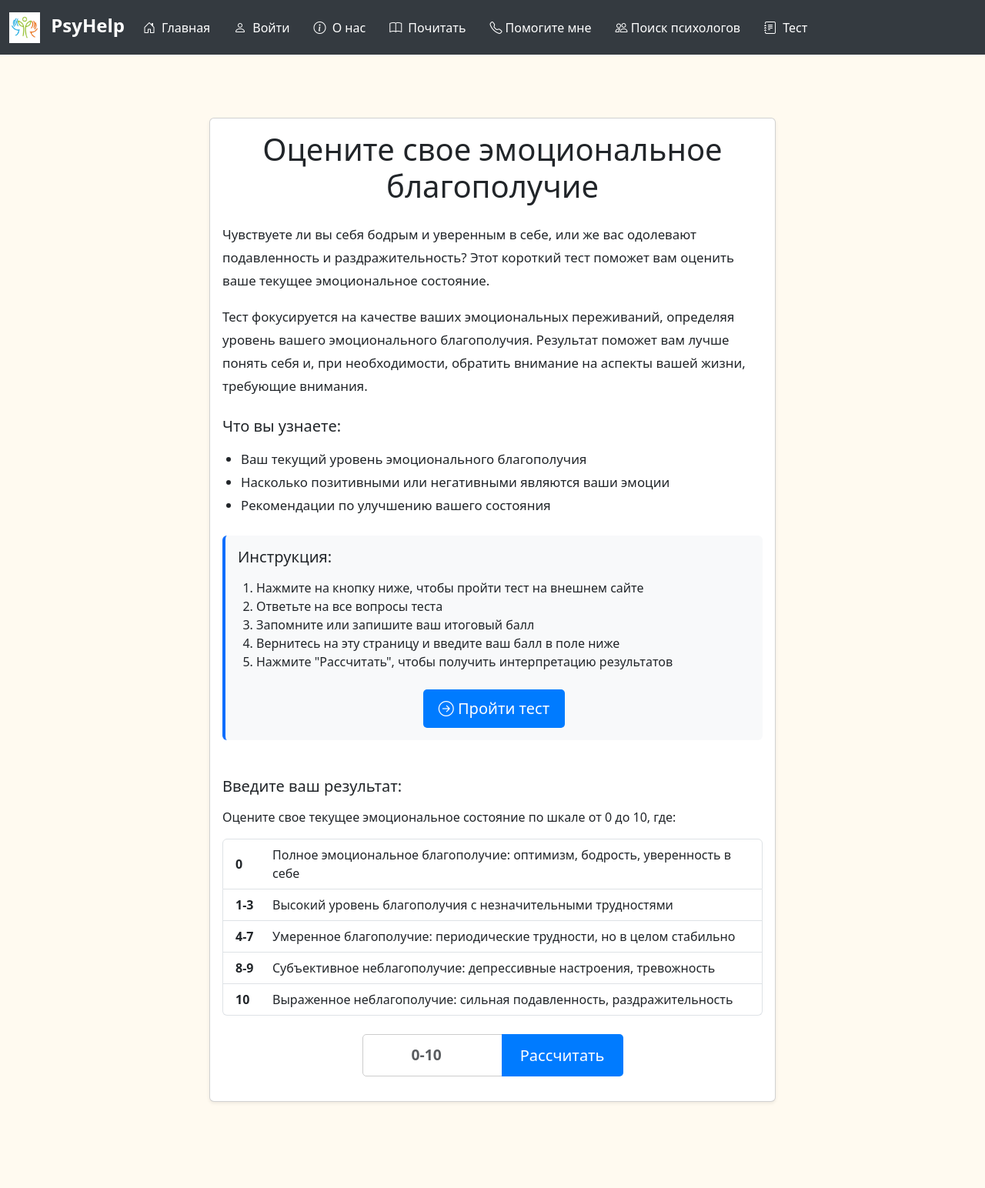
After one commit to vadimsaimanov/DjangoProject, a Django app: template itproger/main/templates/main/test.html in a window 1280 px wide. The commit adds this page. Shown: the whole page at 77% size. Run offline with Django 3.2, Linux system fonts and the light colour scheme; the template is opened without the code that fills it, so the values that code supplies are empty; some libraries are stand-ins or nearby versions.

Commit message:
Добавил страницу тест, настроил навигационную панель, добавил стилей и создал старницы помогите мне и поиск психологов (настроил немного другие названия и иконки)

```diff
--- /dev/null
+++ b/itproger/main/static/main/css/test.css
@@ -0,0 +1,115 @@
+/* Основные стили для страницы теста */
+.test-container {
+    padding-top: 2rem;
+    padding-bottom: 4rem;
+}
+
+.test-description {
+    line-height: 1.8;
+    font-size: 1.05rem;
+    margin-bottom: 2rem;
+}
+
+.test-description ul {
+    padding-left: 1.5rem;
+    margin-top: 1rem;
+}
+
+.test-instructions {
+    border-left: 4px solid #0d6efd;
+    padding: 1.5rem;
+    margin-bottom: 2rem;
+    background-color: #f8f9fa;
+    border-radius: 0.25rem;
+}
+
+.test-instructions ol {
+    padding-left: 1.5rem;
+    margin-top: 1rem;
+}
+
+.scale-description .list-group-item {
+    border-left: none;
+    border-right: none;
+    padding: 1rem 1.25rem;
+}
+
+#rating {
+    text-align: center;
+    font-weight: bold;
+    font-size: 1.2rem;
+    padding: 0.75rem;
+}
+
+#calculate-btn {
+    padding-left: 1.5rem;
+    padding-right: 1.5rem;
+}
+
+#result-container .card-header {
+    background-color: #f8f9fa;
+    font-weight: 600;
+    padding: 1rem 1.25rem;
+}
+
+#result-content {
+    line-height: 1.8;
+    padding: 1rem 0;
+}
+
+#action-buttons {
+    text-align: center;
+    margin-top: 1.5rem;
+}
+
+/* Адаптация для мобильных */
+@media (max-width: 768px) {
+    .test-container {
+        padding-top: 1rem;
+        padding-bottom: 2rem;
+    }
+
+    #action-buttons .btn {
+        display: block;
+        width: 100%;
+        margin-bottom: 0.75rem;
+    }
+
+    .list-group-item span {
+        text-align: left;
+        margin-top: 0.5rem;
+        display: block;
+    }
+}
+/* Добавьте это в конец файла */
+.btn-warning-custom {
+    background-color: #d35400;
+    border-color: #d35400;
+    color: white;
+}
+
+.btn-warning-custom:hover {
+    background-color: #b34700;
+    border-color: #b34700;
+    color: white;
+}
+
+.btn-outline-warning-custom {
+    border-color: #d35400;
+    color: #d35400;
+}
+
+.btn-outline-warning-custom:hover {
+    background-color: #d35400;
+    border-color: #d35400;
+    color: white;
+}
+
+.text-warning-custom {
+    color: #d35400 !important;
+}
+
+.list-group-item strong {
+    min-width: 40px; /* Фиксированная ширина для цифр */
+    display: inline-block;
+}
--- /dev/null
+++ b/itproger/main/static/main/js/test.js
@@ -0,0 +1,115 @@
+document.addEventListener('DOMContentLoaded', function() {
+    const ratingInput = document.getElementById('rating');
+    const calculateBtn = document.getElementById('calculate-btn');
+    const resultContainer = document.getElementById('result-container');
+    const resultContent = document.getElementById('result-content');
+    const actionButtons = document.getElementById('action-buttons');
+
+    // Ограничиваем ввод только допустимыми значениями
+    ratingInput.addEventListener('input', function() {
+        let value = parseInt(this.value);
+        if (isNaN(value)) {
+            this.value = '';
+        } else if (value < 0) {
+            this.value = 0;
+        } else if (value > 10) {
+            this.value = 10;
+        }
+    });
+
+    calculateBtn.addEventListener('click', function() {
+        const score = parseInt(ratingInput.value);
+
+        if (isNaN(score) || score < 0 || score > 10) {
+            alert('Пожалуйста, введите число от 0 до 10');
+            return;
+        }
+
+        showResult(score);
+    });
+
+    function showResult(score) {
+        let resultText = '';
+        let buttonHtml = '';
+
+        if (score === 0) {
+            resultText = `
+                <h5 class="text-success">Оптимальное эмоциональное благополучие (0 баллов)</h5>
+                <p>Ваши результаты свидетельствуют о прекрасном эмоциональном состоянии. Вы демонстрируете высокий уровень психологического комфорта, уверенности в себе и позитивного настроя.</p>
+                <p>Вы, скорее всего, легко справляетесь со стрессовыми ситуациями, обладаете хорошей эмоциональной устойчивостью и позитивным взглядом на жизнь. Такое состояние позволяет вам эффективно решать повседневные задачи и наслаждаться жизнью.</p>
+                <p><strong>Рекомендации:</strong> Продолжайте практики, которые помогают вам поддерживать это состояние. Возможно, вам будет интересно узнать больше о психологии и методах поддержания эмоционального благополучия.</p>
+            `;
+            buttonHtml = `
+                <a href="/news/" class="btn btn-success btn-lg">
+                    <i class="bi bi-book"></i> Почитать статьи
+                </a>
+            `;
+        }
+        else if (score >= 1 && score <= 3) {
+            resultText = `
+                <h5 class="text-success">Высокий уровень благополучия (${score} балл(ов))</h5>
+                 <p>Ваше эмоциональное состояние можно охарактеризовать как очень хорошее. Вы в основном чувствуете себя уверенно и спокойно, хотя иногда можете испытывать незначительные колебания настроения.</p>
+                <p>Вы достаточно хорошо справляетесь со стрессом и в целом удовлетворены своей жизнью. Возможны редкие периоды дискомфорта, но они не оказывают существенного влияния на ваше общее состояние.</p>
+                <p><strong>Рекомендации:</strong> Обратите внимание на методы поддержания эмоционального баланса. Полезные материалы по психологии могут помочь вам сохранить и улучшить ваше состояние.</p>
+            `;
+            buttonHtml = `
+                <a href="/news/" class="btn btn-success btn-lg">
+                    <i class="bi bi-book"></i> Почитать статьи
+                </a>
+            `;
+        }
+        else if (score >= 4 && score <= 7) {
+            resultText = `
+                <h5 class="text-primary">Умеренное благополучие (${score} балл(ов))</h5>
+                <p>Ваши результаты находятся в пределах средних значений. Серьёзные проблемы отсутствуют, но и о полном эмоциональном комфорте говорить нельзя.</p>
+                <p>Вы можете периодически испытывать стресс, тревогу или подавленность, но в целом справляетесь с этими состояниями. Возможно, вам не хватает некоторых навыков эмоциональной саморегуляции или есть внешние обстоятельства, влияющие на ваше состояние.</p>
+                <p><strong>Рекомендации:</strong> Обратите внимание на методы саморегуляции и стресс-менеджмента. Если трудности сохраняются, рассмотрите возможность консультации со специалистом.</p>
+            `;
+            buttonHtml = `
+                <a href="/news/" class="btn btn-primary btn-lg me-3">
+                    <i class="bi bi-book"></i> Почитать статьи
+                </a>
+                <a href="/searchpsy/" class="btn btn-outline-primary btn-lg">
+                    <i class="bi bi-people"></i> Поиск психологов
+                </a>
+            `;
+        }
+        else if (score >= 8 && score <= 9) {
+            resultText = `
+                <h5 class="text-warning" style="color: #d35400 !important;">Субъективное неблагополучие (${score} балл(ов))</h5>
+                <p>Ваши результаты указывают на выраженный эмоциональный дискомфорт. Вы, скорее всего, часто испытываете подавленность, тревогу или раздражительность.</p>
+                <p>Такое состояние может быть связано с трудностями в личной жизни, профессиональными проблемами или внутренними конфликтами. Возможно, вам трудно контролировать свои эмоции или справляться со стрессовыми ситуациями.</p>
+                <p><strong>Рекомендации:</strong> Настоятельно рекомендуем обратиться за профессиональной психологической помощью. Своевременная поддержка поможет вам разобраться в причинах вашего состояния и найти пути улучшения.</p>
+            `;
+            buttonHtml = `
+                <a href="/searchpsy/" class="btn btn-warning btn-lg me-3" style="background-color: #d35400; border-color: #d35400;">
+                    <i class="bi bi-people"></i> Поиск психологов
+                </a>
+                <a href="/help/" class="btn btn-outline-warning btn-lg" style="border-color: #d35400; color: #d35400;">
+                    <i class="bi bi-house-heart"></i> Помощь
+                </a>
+            `;
+        }
+        else if (score === 10) {
+            resultText = `
+                <h5 class="text-danger">Выраженное эмоциональное неблагополучие (10 баллов)</h5>
+                <p>Ваши результаты свидетельствуют о крайне низком уровне эмоционального благополучия. Вы, вероятно, испытываете сильную подавленность, чувство безнадежности или постоянную раздражительность.</p>
+                <p>Такое состояние может значительно влиять на все аспекты вашей жизни: отношения, работу, повседневную активность. Возможно, вы чувствуете себя опустошенным, одиноким или не видите перспектив улучшения.</p>
+                <p><strong>Рекомендации:</strong> Немедленно обратитесь за профессиональной помощью. Вы не должны оставаться с этим один на один. Помните, что ваше состояние временное, и при правильной поддержке вы сможете с ним справиться.</p>
+            `;
+            buttonHtml = `
+                <a href="/help/" class="btn btn-danger btn-lg me-3">
+                    <i class="bi bi-telephone"></i> Помогите мне
+                </a>
+                <a href="/searchpsy/" class="btn btn-outline-danger btn-lg">
+                    <i class="bi bi-people"></i> Поиск психологов
+                </a>
+            `;
+        }
+
+        resultContent.innerHTML = resultText;
+        actionButtons.innerHTML = buttonHtml;
+        resultContainer.style.display = 'block';
+        resultContainer.scrollIntoView({ behavior: 'smooth' });
+    }
+});
--- a/itproger/main/templates/main/layout.html
+++ b/itproger/main/templates/main/layout.html
@@ -7,6 +7,7 @@
     <title>{% block title %}Главная страница{% endblock %}</title>
     <link rel="stylesheet" href="https://cdn.jsdelivr.net/npm/bootstrap@5.3.3/dist/css/bootstrap.min.css">
     <link rel="stylesheet" href="{% static 'main/css/main.css' %}">
+    <link rel="stylesheet" href="{% static 'main/css/test.css' %}">
     <link rel="stylesheet" href="https://cdnjs.cloudflare.com/ajax/libs/font-awesome/6.6.0/css/all.min.css">
     <link rel="stylesheet" href="https://cdn.jsdelivr.net/npm/bootstrap-icons@1.11.3/font/bootstrap-icons.min.css">
     <script src="https://cdn.jsdelivr.net/npm/bootstrap@5.3.3/dist/js/bootstrap.bundle.min.js"></script>
@@ -18,7 +19,7 @@
     <nav class="navbar navbar-expand-lg navbar-dark bg-dark">
         <div class="container-fluid">
             <a class="navbar-brand" href="{% url 'home' %}">
-                <img src="{% static 'main/img/logo_simple.jpg' %}" alt="Лого" width="40" height="40" class="d-inline-block align-text-top">
+                <img src="{% static 'main/img/logo_simple.jpg' %}" alt="Лого" width="40" height="40" class="d-inline-block align-text-top me-2">
                 PsyHelp
             </a>
             <button class="navbar-toggler" type="button" data-bs-toggle="collapse" data-bs-target="#navbarNav" aria-controls="navbarNav" aria-expanded="false" aria-label="Toggle navigation">
@@ -27,27 +28,33 @@
             <div class="collapse navbar-collapse" id="navbarNav">
                 <ul class="navbar-nav me-auto mb-2 mb-lg-0">
                     <li class="nav-item">
-                        <a class="nav-link" href="{% url 'home' %}"><i class="fa-solid fa-house"></i> Главная</a>
+                        <a class="nav-link" href="{% url 'home' %}"><i class="bi bi-house-door me-1"></i> Главная</a>
                     </li>
                     <li class="nav-item">
                         {% if user.is_authenticated %}
-                            <a class="nav-link" href="{% url 'profile' %}"><i class="bi bi-person-fill"></i> Профиль</a>
+                            <a class="nav-link" href="{% url 'profile' %}"><i class="bi bi-person me-1"></i> Профиль</a>
                         {% else %}
-                            <a class="nav-link" href="{% url 'login' %}"><i class="bi bi-person-fill"></i> Войдите в аккаунт</a>
+                            <a class="nav-link" href="{% url 'login' %}"><i class="bi bi-person me-1"></i> Войти</a>
                         {% endif %}
                     </li>
                     <li class="nav-item">
-                        <a class="nav-link" href="{% url 'about' %}"><i class="fa-solid fa-address-card"></i> Про нас</a>
+                        <a class="nav-link" href="{% url 'about' %}"><i class="bi bi-info-circle me-1"></i> О нас</a>
                     </li>
                     <li class="nav-item">
-                        <a class="nav-link" href="{% url 'news_home' %}"><i class="fa-solid fa-newspaper"></i> Публикации</a>
+                        <a class="nav-link" href="{% url 'news_home' %}"><i class="bi bi-book me-1"></i> Почитать</a>
                     </li>
                     <li class="nav-item">
-                        <a class="nav-link" href="#"><i class="fa-solid fa-address-book"></i> Контакты</a>
+                        <a class="nav-link" href="{% url 'help' %}"><i class="bi bi-telephone"></i> Помогите мне</a>
+                    </li>
+                    <li class="nav-item">
+                        <a class="nav-link" href="{% url 'searchpsy' %}"><i class="bi bi-people"></i> Поиск психологов</a>
+                    </li>
+                    <li class="nav-item">
+                        <a class="nav-link active" href="{% url 'test' %}"><i class="bi bi-journal-text me-1"></i> Тест</a>
                     </li>
                     <li class="nav-item">
                         {% if user.role == 'psychologist' %}
-                            <a class="nav-link" href="{% url 'create' %}"><i class="fas fa-plus-circle"></i> Добавить запись</a>
+                            <a class="nav-link" href="{% url 'create' %}"><i class="bi bi-plus-circle me-1"></i> Добавить запись</a>
                         {% endif %}
                     </li>
                 </ul>
--- /dev/null
+++ b/itproger/main/templates/main/test.html
@@ -0,0 +1,117 @@
+{% extends 'main/layout.html' %}
+{% load static %}
+
+{% block title %}Тест эмоционального благополучия{% endblock %}
+
+{% block extra_css %}
+<link rel="stylesheet" href="{% static 'main/css/test.css' %}">
+{% endblock %}
+
+{% block content %}
+<div class="container test-container">
+    <div class="row justify-content-center">
+        <div class="col-lg-8">
+            <div class="card shadow-sm mb-5">
+                <div class="card-body">
+                    <h1 class="card-title text-center mb-4">Оцените свое эмоциональное благополучие</h1>
+
+                    <div class="test-description mb-4">
+                        <p>Чувствуете ли вы себя бодрым и уверенным в себе, или же вас одолевают подавленность и раздражительность? Этот короткий тест поможет вам оценить ваше текущее эмоциональное состояние.</p>
+
+                        <p>Тест фокусируется на качестве ваших эмоциональных переживаний, определяя уровень вашего эмоционального благополучия. Результат поможет вам лучше понять себя и, при необходимости, обратить внимание на аспекты вашей жизни, требующие внимания.</p>
+
+                        <h5 class="mt-4">Что вы узнаете:</h5>
+                        <ul>
+                            <li>Ваш текущий уровень эмоционального благополучия</li>
+                            <li>Насколько позитивными или негативными являются ваши эмоции</li>
+                            <li>Рекомендации по улучшению вашего состояния</li>
+                        </ul>
+                    </div>
+
+                    <div class="test-instructions mb-4 p-3 bg-light rounded">
+                        <h5 class="mb-3">Инструкция:</h5>
+                        <ol>
+                            <li>Нажмите на кнопку ниже, чтобы пройти тест на внешнем сайте</li>
+                            <li>Ответьте на все вопросы теста</li>
+                            <li>Запомните или запишите ваш итоговый балл</li>
+                            <li>Вернитесь на эту страницу и введите ваш балл в поле ниже</li>
+                            <li>Нажмите "Рассчитать", чтобы получить интерпретацию результатов</li>
+                        </ol>
+
+                        <div class="text-center mt-4">
+                            <a href="https://psytests.org/life/bienetre.html" target="_blank" class="btn btn-primary btn-lg">
+                                <i class="bi bi-arrow-right-circle"></i> Пройти тест
+                            </a>
+                        </div>
+                    </div>
+
+                    <div class="test-input mt-5">
+                        <h5 class="mb-3">Введите ваш результат:</h5>
+                        <p>Оцените свое текущее эмоциональное состояние по шкале от 0 до 10, где:</p>
+                        <ul class="list-group mb-4">
+    <li class="list-group-item">
+        <div class="d-flex align-items-center">
+            <strong class="me-2">0</strong>
+            <span>Полное эмоциональное благополучие: оптимизм, бодрость, уверенность в себе</span>
+        </div>
+    </li>
+    <li class="list-group-item">
+        <div class="d-flex align-items-center">
+            <strong class="me-2">1-3</strong>
+            <span>Высокий уровень благополучия с незначительными трудностями</span>
+        </div>
+    </li>
+    <li class="list-group-item">
+        <div class="d-flex align-items-center">
+            <strong class="me-2">4-7</strong>
+            <span>Умеренное благополучие: периодические трудности, но в целом стабильно</span>
+        </div>
+    </li>
+    <li class="list-group-item">
+        <div class="d-flex align-items-center">
+            <strong class="me-2">8-9</strong>
+            <span>Субъективное неблагополучие: депрессивные настроения, тревожность</span>
+        </div>
+    </li>
+    <li class="list-group-item">
+        <div class="d-flex align-items-center">
+            <strong class="me-2">10</strong>
+            <span>Выраженное неблагополучие: сильная подавленность, раздражительность</span>
+        </div>
+    </li>
+</ul>
+
+                        <div class="row justify-content-center mt-4">
+                            <div class="col-md-6">
+                                <div class="input-group mb-3">
+                                    <input type="number" id="rating" class="form-control form-control-lg"
+                                           min="0" max="10" placeholder="0-10" aria-label="Ваш балл">
+                                    <button class="btn btn-primary btn-lg" type="button" id="calculate-btn">
+                                        Рассчитать
+                                    </button>
+                                </div>
+                            </div>
+                        </div>
+                    </div>
+
+                    <div id="result-container" class="mt-5" style="display: none;">
+                        <div class="card">
+                            <div class="card-header">
+                                <h4 class="mb-0">Ваш результат</h4>
+                            </div>
+                            <div class="card-body">
+                                <div id="result-content"></div>
+                                <div id="action-buttons" class="mt-4"></div>
+                            </div>
+                        </div>
+                    </div>
+                </div>
+            </div>
+        </div>
+    </div>
+</div>
+{% endblock %}
+
+{% block extra_js %}
+<script src="{% static 'main/js/test.js' %}"></script>
+{% endblock %}
--- a/itproger/main/urls.py
+++ b/itproger/main/urls.py
@@ -8,4 +8,7 @@ urlpatterns = [
     path('register/', views.register, name='register'),
     path('profile/', views.profile_view, name='profile'),  # Страница профиля
     path('accounts/logout/', custom_logout, name='logout'),
+    path('test/', views.test, name='test'),
+    path('help/', views.help, name='help'),
+    path('searchpsy/', views.searchpsy, name='searchpsy'),
 ]
```
Also changed, not shown: itproger/main/templates/main/help.html (added, +10 -0 lines), itproger/main/templates/main/searchpsy.html (added, +10 -0 lines), itproger/main/views.py (+9 -0 lines).
